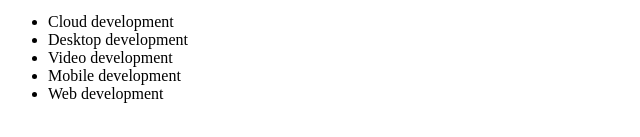
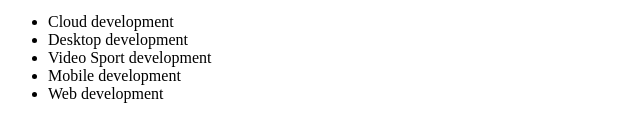
Before and after one commit to acciojob/development-paths-Vgpatil2103, a website: page main.html in a window 1280 px wide. Shown: the part 421-558 px from the top of the page, 0-640 px from the left. Drawn offline with Linux system fonts and the light colour scheme.

Commit message:
created a submission

```diff
--- a/main.html
+++ b/main.html
@@ -15,7 +15,7 @@
 		<li>Cloud </li>
 
 			<li>Desktop </li>
-			<li>Video  </li>
+			<li>Video Sport  </li>
 			<li>Mobile </li>
 		<li>Web </li>
 	</ul>
```
